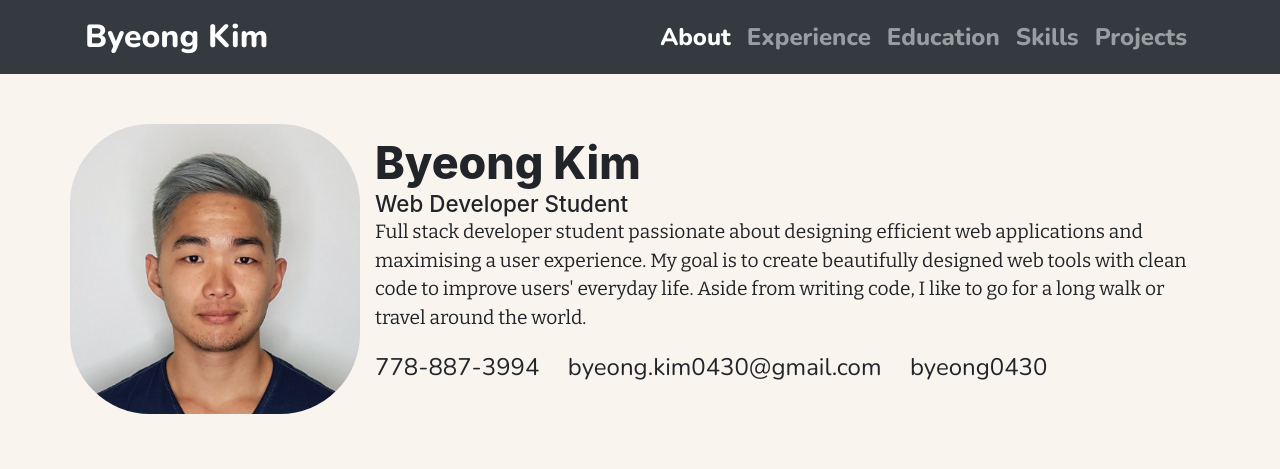
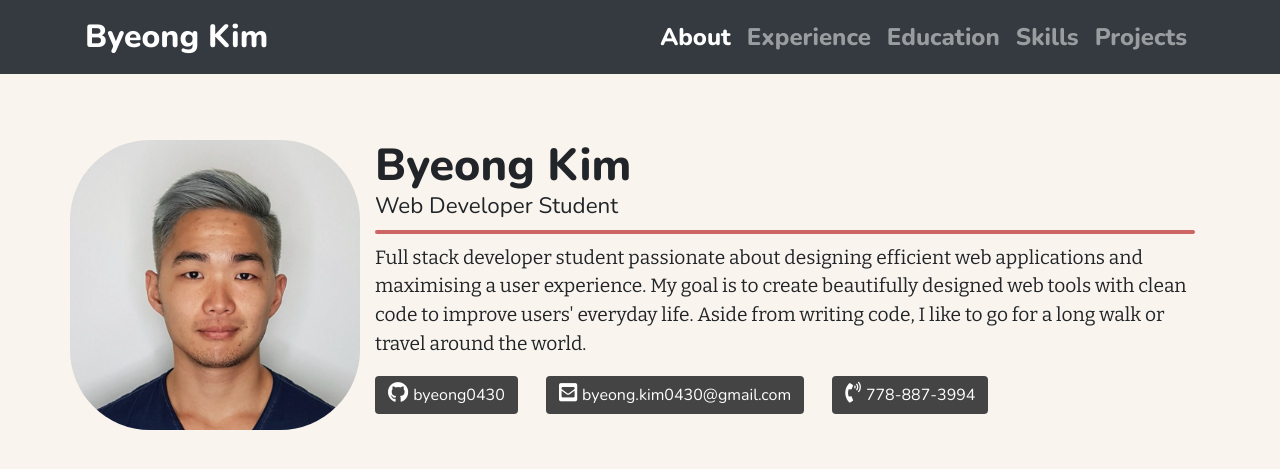
Before and after one commit to byeong0430/byeong0430.github.io, a Jekyll site: the page built from index.html, in a window 1280 px wide. Shown: the top 469 px of the page. Built offline with Jekyll 4.4.1, drawn with Linux system fonts in a browser that asks for light colours; nearby versions of some CDN libraries.

Commit message:
stylised `about` section

```diff
--- a/_includes/about.html
+++ b/_includes/about.html
@@ -3,16 +3,29 @@
     <a name="about"></a>
     <div class='row'>
       <img src='/assets/img/faceshot.png' alt='face pic'>
-      <div class='col'>
+      <div class='col profile'>
         <div class='bio'>
           <h1>Byeong Kim</h1>
           <h2>Web Developer Student</h2>
+          <hr class='red-line'>
           <p>{{ site.description }}</p>
         </div>
         <div class='contact'>
-          <p>778-887-3994</p>
-          <p>{{ site.email }}</p>
-          <p>{{ site.github_username }}</p>
+          <p>
+            <a href="https://github.com/{{ site.github_username }}" type='button' class='btn' target='_blank'>
+              <i class='fab fa-github'></i>byeong0430
+            </a>
+          </p>
+          <p>
+            <a href="mailto:{{ site.email }}" type='button' class='btn'>
+              <i class='fas fa-envelope-square'></i>byeong.kim0430@gmail.com
+            </a>
+          </p>
+          <p>
+            <span class='btn'>
+              <i class='fas fa-phone-volume'></i>{{ site.telephone }}
+            </span>
+          </p>
         </div>
       </div>
     </div>
```
